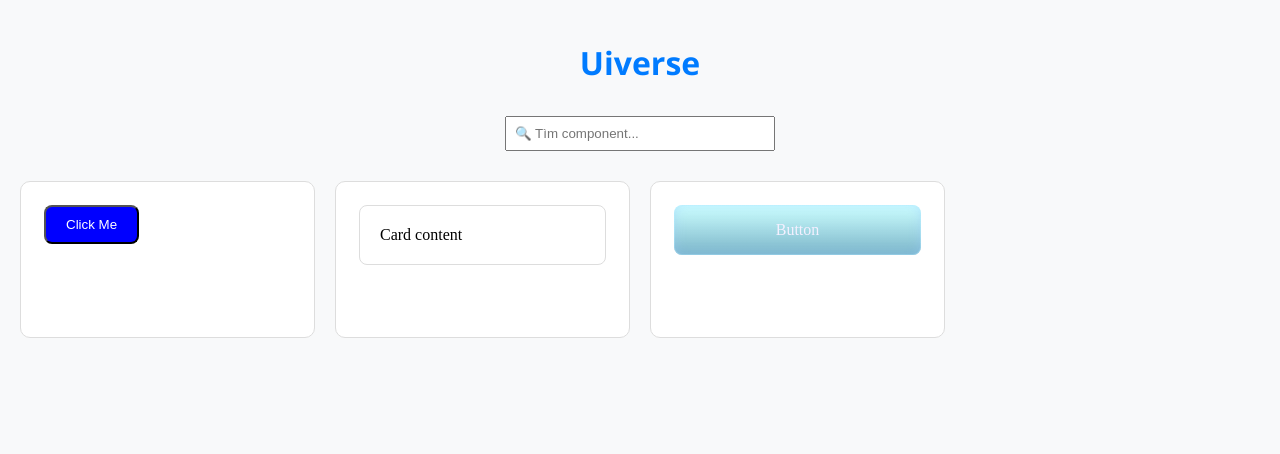
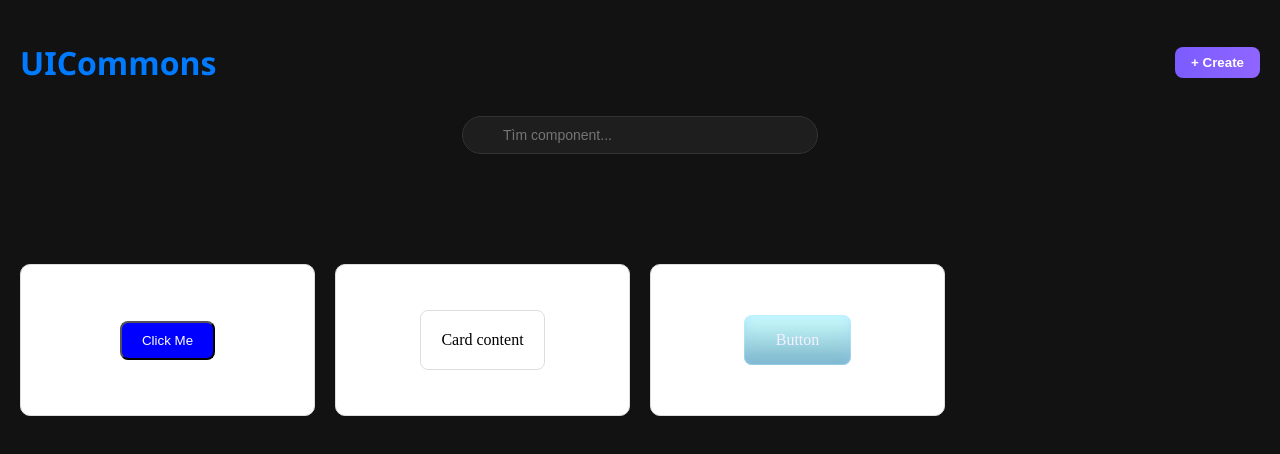
Before and after one commit to Igiss/UICommons, a React (Vite) app: page / in a window 1280 px wide. Shown: the top 454 px of the page. Built offline with nearby package versions, Linux system fonts and the light colour scheme.

Commit message:
sữa giao diện

```diff
--- a/package.json
+++ b/package.json
@@ -15,12 +15,14 @@
     "react": "^19.1.1",
     "react-dom": "^19.1.1",
     "react-router-dom": "^7.9.1",
+    "react-syntax-highlighter": "^15.6.6",
     "sass": "^1.92.1"
   },
   "devDependencies": {
     "@eslint/js": "^9.33.0",
     "@types/react": "^19.1.10",
     "@types/react-dom": "^19.1.7",
+    "@types/react-syntax-highlighter": "^15.5.13",
     "@vitejs/plugin-react": "^5.0.0",
     "eslint": "^9.33.0",
     "eslint-plugin-react-hooks": "^5.2.0",
--- a/src/pages/Elements/index.tsx
+++ b/src/pages/Elements/index.tsx
@@ -2,6 +2,8 @@ import { useEffect, useState } from "react";
 import { Link, useParams } from "react-router-dom";
 import "./style.scss";
 import { elementsMock } from "../../mockData/home";
+import { Prism as SyntaxHighlighter } from "react-syntax-highlighter";
+import { oneDark } from "react-syntax-highlighter/dist/esm/styles/prism";
 
 export interface IElement {
   id: number;
@@ -34,7 +36,15 @@ const ElementDetail = () => {
           <iframe
             title={element.title}
             className="preview big"
-            srcDoc={`<style>${element.css}</style>${element.html}`}
+            srcDoc={`<style>
+              body {
+            display: flex;
+            justify-content: center;
+            align-items: center;
+            height: 100vh;
+            margin: 0;
+            }${element.css}</style>
+            ${element.html}`}
           />
         </div>
         <div className="flex item">
@@ -56,8 +66,21 @@ const ElementDetail = () => {
             </div>
           </div>
           <div className="tab-content">
-            {activeTab === "html" && <pre>{element.html}</pre>}
-            {activeTab === "css" && <pre>{element.css}</pre>}
+            {activeTab === "html" && (
+              <SyntaxHighlighter
+                language="html"
+                style={oneDark}
+                showLineNumbers
+              >
+                {element.html ?? ""}
+              </SyntaxHighlighter>
+            )}
+
+            {activeTab === "css" && (
+              <SyntaxHighlighter language="css" style={oneDark} showLineNumbers>
+                {element.css}
+              </SyntaxHighlighter>
+            )}
           </div>
         </div>
       </div>
--- a/src/pages/Elements/style.scss
+++ b/src/pages/Elements/style.scss
@@ -40,19 +40,19 @@
     gap: 1rem;
     align-items: flex-start; /* cho thẳng hàng trên cùng */
     margin-bottom: 1rem;
+    border: 4px solid #333;
   }
 
   .preview {
     flex: 1; /* chiếm đều không gian */
-    border: 1px solid #333;
+    border: 1px 1px 1px 1px solid #333;
     border-radius: 12px;
-    height: 300px;
-    background-color: #1e1e1e;
+    height: 600px;
   }
 
   pre {
     flex: 1; /* code cũng chiếm đều không gian */
-    background-color: #1f1f1f;
+    background-color: #121212;
     color: #f0f0f0;
     padding: 1rem;
     border-radius: 10px;
@@ -100,17 +100,23 @@
   gap: 1rem; /* khoảng cách giữa preview và code */
   align-items: flex-start;
   margin-bottom: 1.5rem;
-  width: 84%;
+  width: 100%;
+  background: #1f1f1f;
 }
 
 .detail .preview {
   flex: 1; /* preview chiếm 1 phần */
   min-height: 300px;
 }
+.detail .flex.item {
+  flex: 1;
+  width: auto;
+  display: flex;
+  flex-direction: column;
+}
 
 .detail pre {
   flex: 1;
-  width: 140%;
   height: 500px;
   overflow: auto;
 }
--- a/src/pages/Home/index.tsx
+++ b/src/pages/Home/index.tsx
@@ -10,11 +10,10 @@ export interface IElement {
   reactCode: string;
   html?: string;
 }
+
 const Home = () => {
   const [search, setSearch] = useState("");
   const [elements, setElements] = useState<IElement[]>([]);
-  // search => Biến lưu dữ liệu
-  // setSearch => Function để set lại dữ liệu của biến "search"
 
   const filtered = elements.filter((el) =>
     el.title.toLowerCase().includes(search.toLowerCase())
@@ -22,21 +21,22 @@ const Home = () => {
 
   useEffect(() => {
     setElements(elementsMock);
-    console.log("REnder........."); // KHi nào cần thực hiện tác vụ trước khi render UI
-  }, []); // [] mặc định khi component này render thì nó sẽ chạy lần đầu
+    console.log("Render.........");
+  }, []);
 
   return (
     <div className="home">
-      <h1>Uiverse</h1>
+      <div className="header">
+        <h1>UICommons</h1>
+        {/* Nút Create */}
+        <button className="create-btn">+ Create</button>
+      </div>
 
       <input
         type="text"
-        placeholder="🔍 Tìm component..."
+        placeholder="Tìm component..."
         value={search}
-        onChange={(e) => {
-          console.log("🚀🚀🚀🚀🚀🚀🚀🚀🚀 ~ e.target.value:", e.target.value);
-          setSearch(e.target.value);
-        }}
+        onChange={(e) => setSearch(e.target.value)}
         className="search"
       />
 
@@ -46,7 +46,26 @@ const Home = () => {
             <iframe
               title={el.title}
               className="preview"
-              srcDoc={`<style>${el.css}</style>${el.html}`}
+              srcDoc={`
+          <html>
+            <head>
+              <style>
+                body {
+
+                  display: flex;
+            justify-content: center;
+            align-items: center;
+            height: 100vh;
+            margin: 0;
+                }
+                ${el.css}
+              </style>
+            </head>
+            <body>
+              ${el.html}
+            </body>
+          </html>
+        `}
             />
           </Link>
         ))}
--- a/src/pages/Home/style.scss
+++ b/src/pages/Home/style.scss
@@ -5,16 +5,37 @@
 }
 
 .search {
-  padding: 8px;
+  width: 300px;
+  padding: 10px 14px 10px 40px; /* thêm chỗ trống bên trái để chứa icon */
   margin: 10px 0;
-  width: 250px;
+  border-radius: 25px;
+  border: 1px solid #333;
+  background-color: #1e1e1e;
+  color: #fff;
+  font-size: 14px;
+  outline: none;
+  transition: all 0.3s ease;
+
+  background-repeat: no-repeat;
+  background-size: 18px;
+  background-position: 12px center;
+}
+
+.search:focus {
+  border-color: #7b5cff;
+  box-shadow: 0 0 8px rgba(123, 92, 255, 0.6);
+}
+
+#root {
+  background-color: #121212;
+  min-height: 100vh;
 }
 
 .grid {
   display: grid;
   grid-template-columns: repeat(auto-fill, minmax(250px, 1fr));
   gap: 20px;
-  margin-top: 20px;
+  margin-top: 100px;
 }
 
 .card {
@@ -23,7 +44,7 @@
   padding: 15px;
   text-decoration: none;
   color: black;
-  background: #fff;
+  background: #ffff;
   transition: 0.2s;
 }
 
@@ -39,4 +60,25 @@
   align-items: center;
   align-content: center;
   text-align: center;
+  display: flex;
 }
+.header {
+  display: flex;
+  align-items: center;
+  justify-content: space-between;
+}
+
+.create-btn {
+  background: linear-gradient(90deg, #7b5cff, #8f65ff);
+  color: white;
+  border: none;
+  padding: 8px 16px;
+  border-radius: 8px;
+  font-weight: 600;
+  cursor: pointer;
+  transition: 0.2s ease;
+}
+
+.create-btn:hover {
+  opacity: 0.9;
+}
```
Also changed, not shown: src/pages/Login/login.tsx (added, +35 -0 lines), src/mockData/user.ts (added), src/pages/Login/login.scss (added), 1 other file (tests, documents, lock files or other folders).
